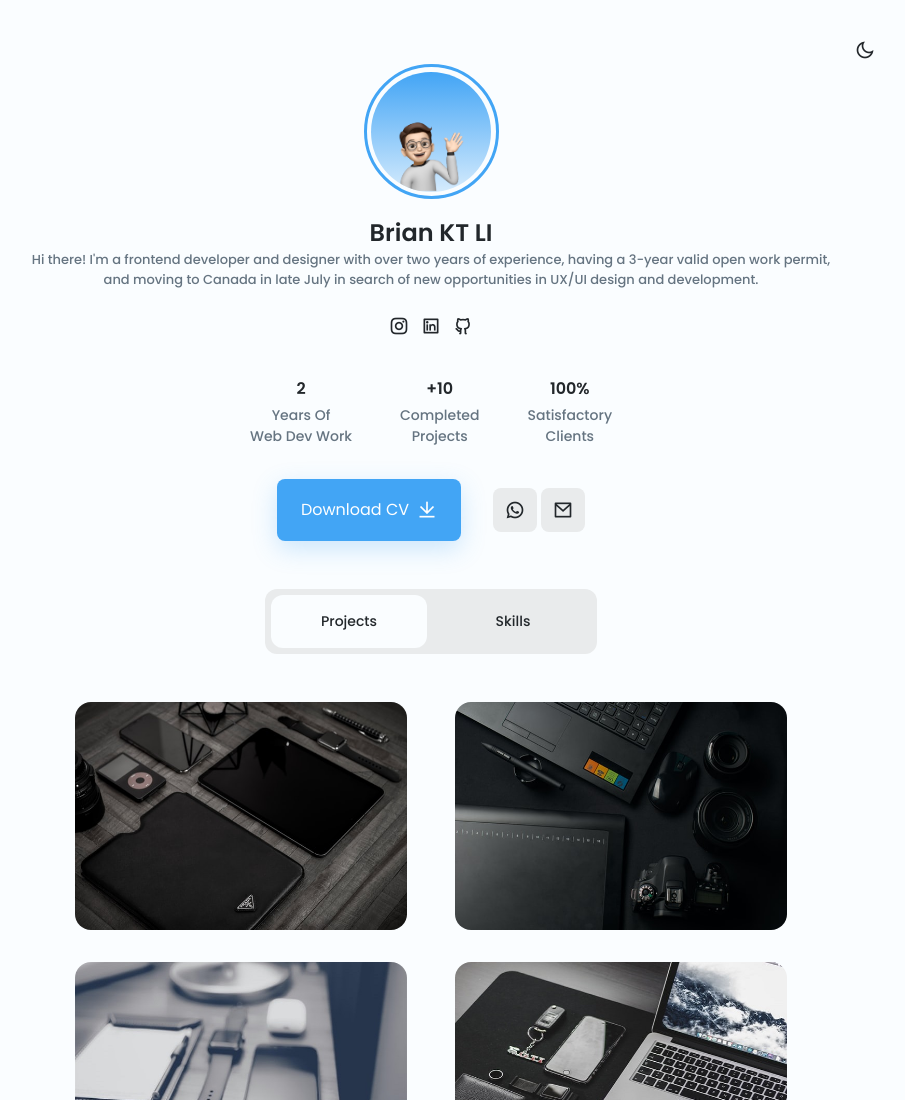
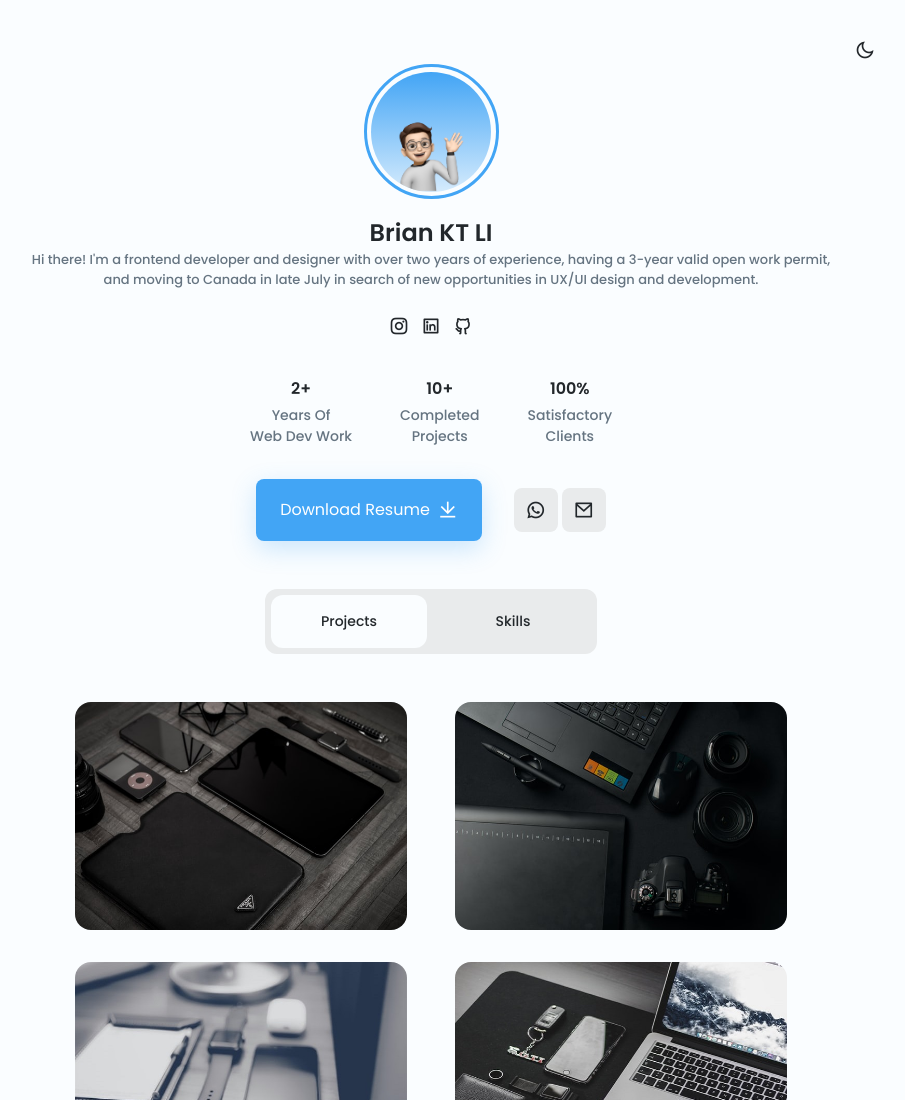
Before and after one commit to brianlkt/brianprofile, a plain HTML site: page index.html in a window 1280 px wide. Shown: the top 1100 px of the page, without its empty margins (209-1114 px from the left). Drawn offline with nearby package versions, Linux system fonts and the light colour scheme.

Commit message:
Update index.html

```diff
--- a/index.html
+++ b/index.html
@@ -31,7 +31,8 @@
                     </div>
 
                     <h2 class="profile__name">Brian KT LI</h2>
-                    <h3 class="profile__profession">Hi there! I'm a frontend developer and designer with over two years of experience, having a 3-year valid open work permit, <br> and moving to Canada in late July in search of new opportunities in UX/UI design and development.</h3>
+                    <h3 class="profile__profession">Hi there! I'm a frontend developer and designer with over two years of experience, having a 3-year valid open work permit,
+                        <br> and moving to Canada in late July in search of new opportunities in UX/UI design and development.</h3>
 
                     <ul class="profile__social">
                         <a href="https://www.instagram.com/createbybrian/" target="_blank" class="profile__social-link">
@@ -48,13 +49,13 @@
 
                 <div class="profile__info grid">
                     <div class="profile__info-group">
-                        <h3 class="profile__info-number">2</h3>
+                        <h3 class="profile__info-number">2+</h3>
                         <p class="profile__info-description">
                             Years Of <br> Web Dev Work
                         </p>
                     </div>
                     <div class="profile__info-group">
-                        <h3 class="profile__info-number">+10</h3>
+                        <h3 class="profile__info-number"> 10+ </h3>
                         <p class="profile__info-description">
                             Completed <br> Projects
                         </p>
@@ -68,7 +69,7 @@
                 <div class="profile__buttons">
                     <!-- Insert your CV -->
                     <a download="" href="assets/pdf/BRIAN_RESUME.pdf" class="button">
-                        Download CV <i class="ri-download-line"></i>
+                        Download Resume <i class="ri-download-line"></i>
                     </a>
 
                     <div class="profile__buttons-small">
@@ -77,7 +78,7 @@
                             <i class="ri-whatsapp-line"></i>
                         </a>
                         <!-- Insert your brand name or profile -->
-                        <a href="mailto:briancheerful@gmail.com?subject=Hey%2C%20I%20want%20to%20build%20awesome%20website" target="_blank" class="button button__small button__gray">
+                        <a href="mailto:createbybrian@gmail.com?subject=Hey%2C%20I%20want%20to%20build%20awesome%20website" target="_blank" class="button button__small button__gray">
                             <i class="ri-mail-line"></i>
                         </a>
                     </div>
```
